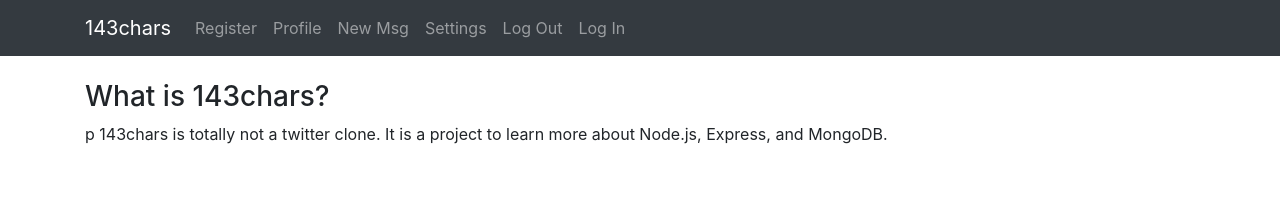
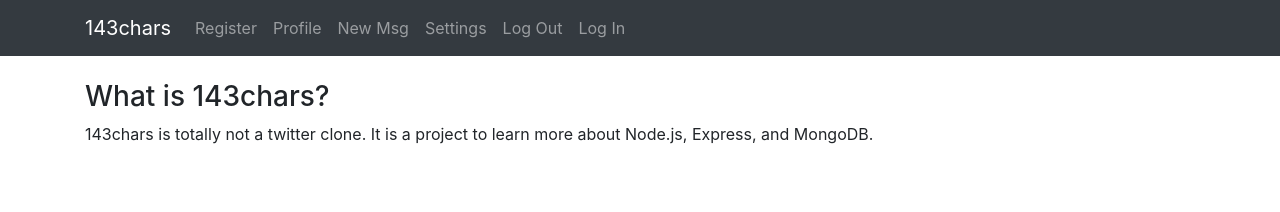
Before and after one commit to petermorgandev/coding-exercises, a Vue app: page /#/ in a window 1280 px wide. Shown: the top 212 px of the page. Built offline with nearby package versions, Linux system fonts and the light colour scheme.

Commit message:
Removed extra "p" character in Index.vue

```diff
--- a/src/views/Index.vue
+++ b/src/views/Index.vue
@@ -3,7 +3,7 @@
     <div class="row">
       <div class="col">
         <h3 class="mt-4">What is 143chars?</h3>
-        <p>p 143chars is totally not a twitter clone. It is a project to learn more about Node.js, Express, and MongoDB.</p>
+        <p>143chars is totally not a twitter clone. It is a project to learn more about Node.js, Express, and MongoDB.</p>
       </div>
     </div>
   </div>
```
